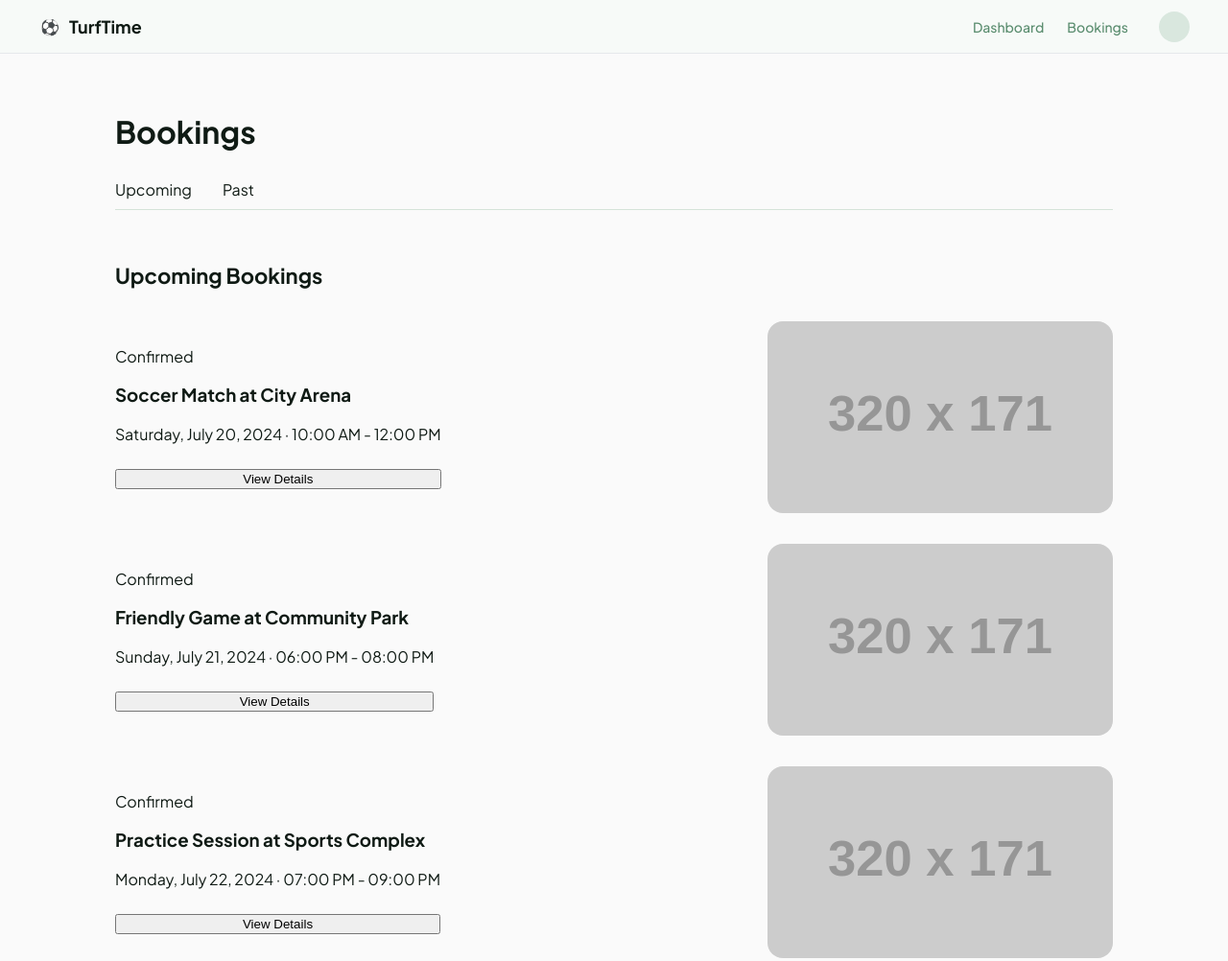
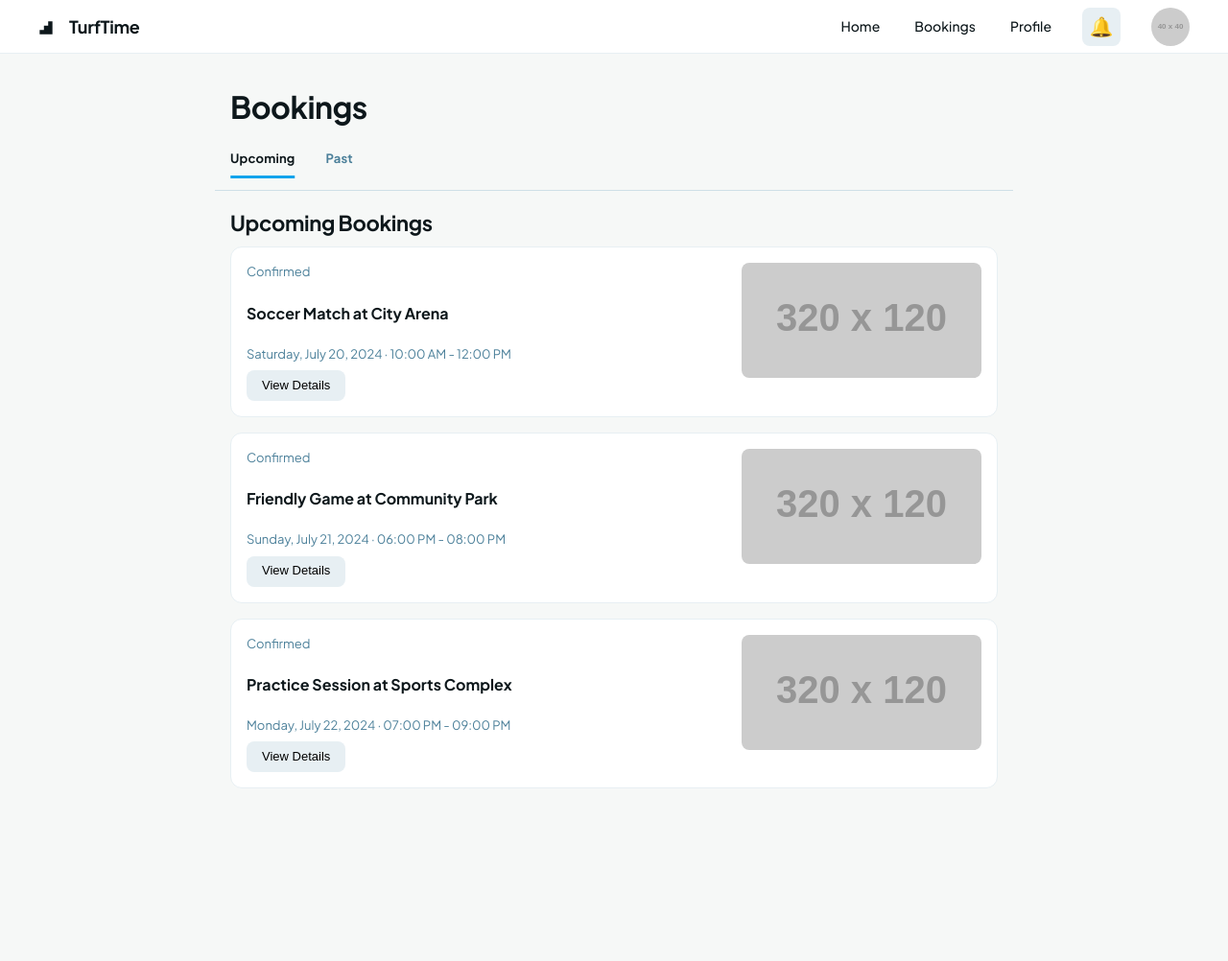
Before and after one commit to Sumeet2108/turf-app, a plain HTML site: page Mybookings.html in a window 1280 px wide. Shown: the whole page at 96% size. After the commit the page ends 858 px from the top, so only its background shows below. Drawn offline with Linux system fonts and the light colour scheme; placeholder pictures from the web are drawn by us.

Commit message:
did minor changes to the designs and added a new page for my bookings.

```diff
--- a/Mybookings.html
+++ b/Mybookings.html
@@ -2,23 +2,25 @@
 <html lang="en">
 <head>
   <meta charset="UTF-8" />
-  <title>Bookings – TurfTime</title>
+  <title>My Bookings – TurfTime</title>
   <meta name="viewport" content="width=device-width, initial-scale=1" />
   <link href="https://fonts.googleapis.com/css2?family=Plus+Jakarta+Sans:wght@400;500;600;700&display=swap" rel="stylesheet" />
   <style>
     :root {
-      --bg-page: #fafafa;
-      --text-main: #0f1a14;
-      --text-muted: #598c6e;
-      --accent-blue: #12a3ed;
-      --tag-bg: #e8f2ed;
-      --border-soft: #d4e3d9;
+      --bg-page: #f6f8f7;
+      --text-main: #0d171b;
+      --text-muted: #4c809a;
+      --border-light: #e7eff3;
+      --border-tab: #cfdfe7;
+      --bg-light: #e7eff3;
+      --accent-blue: #13a4ec;
     }
+
     * { box-sizing: border-box; }
 
     body {
       margin: 0;
-      font-family: "Plus Jakarta Sans", system-ui, sans-serif;
+      font-family: "Plus Jakarta Sans", Inter, "Noto Sans", sans-serif;
       background: var(--bg-page);
       color: var(--text-main);
     }
@@ -26,38 +28,31 @@
     /* NAVBAR */
     .navbar {
       height: 56px;
-      padding: 0px 40px;
+      padding: 12px 40px;
       display: flex;
       justify-content: space-between;
       align-items: center;
-      background: #f7faf8;
-      border-bottom: 1px solid #e5e8eb;
+      background: white;
+      border-bottom: 1px solid var(--border-light);
     }
     .nav-left {
       display: flex;
       align-items: center;
       gap: 16px;
     }
-    .nav-logo {
-      display: flex;
-      align-items: center;
-      gap: 8px;
+    .nav-logo-icon {
+      width: 16px;
+      height: 16px;
     }
-    .nav-logo-icon {
-      width: 24px;
-      height: 24px;
-      background: var(--accent-green);
-      border-radius: 6px;
-      display: flex;
-      align-items: center;
-      justify-content: center;
-      font-size: 16px;
-      color: white;
-      font-weight: 700;
+    .nav-logo-icon svg {
+      width: 100%;
+      height: 100%;
     }
     .nav-brand {
       font-size: 18px;
       font-weight: 700;
+      line-height: 1;
+      letter-spacing: -0.015em;
     }
     .nav-right {
       display: flex;
@@ -68,207 +63,284 @@
     }
     .nav-links {
       display: flex;
-      gap: 24px;
+      gap: 36px;
       font-size: 14px;
       font-weight: 500;
+      line-height: 1.4;
     }
     .nav-links a {
+      color: var(--text-main);
       text-decoration: none;
-      color: var(--text-muted);
-      transition: color 0.2s;
     }
-    .nav-links a:hover,
-    .nav-links a.active {
-      color:  #21c45d;
+    .nav-bell {
+      width: 40px;
+      height: 40px;
+      border-radius: 8px;
+      background: var(--bg-light);
+      border: none;
+      cursor: pointer;
+      display: flex;
+      align-items: center;
+      justify-content: center;
+      font-size: 20px;
+      padding: 0;
     }
     .nav-avatar {
-      width: 32px;
-      height: 32px;
+      width: 40px;
+      height: 40px;
       border-radius: 50%;
-      background: #d9e7de;
-      cursor: pointer;
+      background-image: url('https://placehold.co/40x40');
+      background-size: cover;
     }
 
-    .nav-avatar:hover {
-      border: 1px solid #21c45d;
-    }
-
-/* Page wrapper: center everything */
+    /* PAGE LAYOUT */
     .page {
       display: flex;
       justify-content: center;
-  padding: 40px 0 60px;
+      padding: 20px 0;
+      min-height: calc(100vh - 56px);
+    }
+    .page-inner {
+      width: 100%;
+      max-width: 960px;
+      padding: 0 64px;
     }
 
-/* Main column centered with fixed max width */
-.page-inner {
-  width: 100%;
-  max-width: 1200px;      /* wide but centered */
-  margin: 0 auto;
-  padding: 0 80px;        /* side breathing room */
-}
-
-/* Title */
-.page-title {
-  padding: 0 0 8px;
-  font-size: 32px;
-  font-weight: 700;
-}
-
-/* Tabs and heading */
-.tabs {
-  padding-bottom: 12px;
-}
-.tabs-inner {
-  display: flex;
-  gap: 32px;
-  border-bottom: 1px solid var(--border-soft);
-  padding: 0 0 10px;        /* align with title */
-}
-.section-heading {
-  padding: 24px 0 16px;
-  font-size: 22px;
-  font-weight: 700;
-}
-
-/* Card layout: text left, image right, all inside centered column */
-.cards {
-  padding: 0 0 8px;
-}
-
-.booking-card {
+    /* PAGE HEADER */
+    .page-header {
+      padding: 16px;
       display: flex;
       justify-content: space-between;
       align-items: center;
-  margin-bottom: 32px;
+      flex-wrap: wrap;
+      gap: 12px;
+    }
+    .page-title {
+      font-size: 32px;
+      font-weight: 700;
+      letter-spacing: -0.015em;
+      line-height: 1.2;
+      margin: 0;
+      min-width: 288px;
     }
 
-.booking-card-content {
-  max-width: 520px;       /* keeps text column narrow */
+    /* TABS */
+    .tabs {
+      padding: 0 16px 12px;
+      border-bottom: 1px solid var(--border-tab);
+    }
+    .tab-list {
+      display: flex;
+      gap: 32px;
+    }
+    .tab {
       display: flex;
       flex-direction: column;
-  gap: 10px;
+      align-items: center;
+      padding: 12px 0;
+      position: relative;
+      color: var(--text-muted);
+      font-size: 13px;
+      font-weight: 700;
+      letter-spacing: 0.015em;
+      line-height: 1.2;
+      text-decoration: none;
+    }
+    .tab.active {
+      color: var(--text-main);
+    }
+    .tab.active::after {
+      content: '';
+      position: absolute;
+      bottom: 0;
+      left: 50%;
+      transform: translateX(-50%);
+      width: 100%;
+      height: 3px;
+      background: var(--accent-blue);
     }
 
-.booking-card-image {
-  width: 360px;
-  height: 200px;
-  border-radius: 16px;
-  object-fit: cover;
+    /* SECTION HEADER */
+    .section-header {
+      padding: 20px 16px 12px;
+      font-size: 22px;
+      font-weight: 700;
+      letter-spacing: -0.015em;
+      line-height: 1.2;
     }
 
-/* Responsive */
-@media (max-width: 1100px) {
+    /* BOOKING CARDS */
+    .booking-grid {
+      padding: 0 16px;
+    }
+    .booking-card {
+      display: flex;
+      align-items: stretch;
+      justify-content: space-between;
+      gap: 16px;
+      padding: 16px;
+      border-radius: 12px;
+      background: white;
+      border: 1px solid var(--border-light);
+      margin-bottom: 16px;
+    }
+    .booking-content {
+      flex: 2;
+      display: flex;
+      flex-direction: column;
+      gap: 8px;
+    }
+    .booking-status {
+      font-size: 13px;
+      color: var(--text-muted);
+      font-weight: 400;
+      line-height: 1.4;
+    }
+    .booking-title {
+      font-size: 16px;
+      font-weight: 700;
+      line-height: 1.2;
+    }
+    .booking-details {
+      font-size: 13px;
+      color: var(--text-muted);
+      font-weight: 400;
+      line-height: 1.4;
+    }
+    .booking-btn {
+      height: 32px;
+      padding: 0 16px;
+      border-radius: 8px;
+      background: var(--bg-light);
+      border: none;
+      font-size: 13px;
+      font-weight: 500;
+      line-height: 1.4;
+      cursor: pointer;
+      align-self: flex-start;
+      display: flex;
+      align-items: center;
+      justify-content: center;
+      white-space: nowrap;
+    }
+    .booking-btn:hover {
+      background: #d9e7de;
+    }
+    .booking-image {
+      flex: 1;
+      width: 100%;
+      height: 120px;
+      background-size: cover;
+      background-position: center;
+      border-radius: 8px;
+    }
+
+    @media (max-width: 1024px) {
       .page-inner {
-    padding: 0 24px;
+        padding: 0 40px;
+      }
+    }
+
+    @media (max-width: 768px) {
+      .page-inner {
+        padding: 0 20px;
+      }
+      .nav-links {
+        display: none;
+      }
+      .page-header {
+        justify-content: flex-start;
       }
       .booking-card {
         flex-direction: column;
-    align-items: flex-start;
       }
-  .booking-card-image {
-    width: 100%;
-    height: auto;
-    margin-top: 12px;
+      .booking-image {
+        order: -1;
+        height: 160px;
       }
     }
-
-
   </style>
 </head>
 <body>
   <!-- NAVBAR -->
   <header class="navbar">
     <div class="nav-left">
-      <div class="nav-logo">
-        <div class="nav-logo-icon">⚽</div>
+      <div class="nav-logo-icon">
+        <svg viewBox="0 0 48 48" fill="none">
+          <path d="M44 4H30.6666V17.3334H17.3334V30.6666H4V44H44V4Z" fill="currentColor"/>
+        </svg>
+      </div>
       <div class="nav-brand">TurfTime</div>
-      </div>
     </div>
     <div class="nav-right">
       <nav class="nav-links">
-        <a href="home2.html">Dashboard</a>
-        <a href="Mybookings.html">Bookings</a>
-        <!-- <a href="#" class="active">Profile</a> -->
+        <a href="home2.html">Home</a>
+        <a href="#" class="active">Bookings</a>
+        <a href="profile-settings.html">Profile</a>
       </nav>
-      <a href="profile2.html" class="nav-avatar"></a>
+      <button class="nav-bell" title="Notifications">🔔</button>
+      <div class="nav-avatar"></div>
     </div>
   </header>
 
-  <!-- Content -->
+  <!-- PAGE -->
   <main class="page">
     <div class="page-inner">
+      <div class="page-panel">
+        <!-- PAGE HEADER -->
+        <header class="page-header">
           <h1 class="page-title">Bookings</h1>
+        </header>
 
-      <!-- Tabs -->
-      <section class="tabs">
-        <div class="tabs-inner">
-          <div class="tab tab--active">Upcoming</div>
-          <div class="tab tab--muted">Past</div>
+        <!-- TABS -->
+        <nav class="tabs">
+          <div class="tab-list">
+            <a href="#" class="tab active">Upcoming</a>
+            <a href="#" class="tab">Past</a>
           </div>
-      </section>
+        </nav>
 
-      <h2 class="section-heading">Upcoming Bookings</h2>
+        <!-- SECTION HEADER -->
+        <header class="section-header">
+          Upcoming Bookings
+        </header>
 
-      <!-- Booking cards -->
-      <section class="cards">
-        <!-- Card 1 -->
+        <!-- BOOKING CARDS -->
+        <div class="booking-grid">
+          <!-- Booking 1 -->
           <article class="booking-card">
-          <div class="booking-card-content">
-            <div class="booking-card-text">
-              <span class="status">Confirmed</span>
+            <div class="booking-content">
+              <div class="booking-status">Confirmed</div>
               <h3 class="booking-title">Soccer Match at City Arena</h3>
-              <p class="booking-meta">
-                Saturday, July 20, 2024 · 10:00 AM - 12:00 PM
-              </p>
+              <div class="booking-details">Saturday, July 20, 2024 · 10:00 AM - 12:00 PM</div>
+              <button class="booking-btn">View Details</button>
             </div>
-            <button class="card-button">View Details</button>
-          </div>
-          <img
-            src="https://placehold.co/320x171"
-            alt="City Arena"
-            class="booking-card-image"
-          />
+            <div class="booking-image" style="background-image: url('https://placehold.co/320x120?text=Stadium')"></div>
           </article>
 
-        <!-- Card 2 -->
+          <!-- Booking 2 -->
           <article class="booking-card">
-          <div class="booking-card-content">
-            <div class="booking-card-text">
-              <span class="status">Confirmed</span>
+            <div class="booking-content">
+              <div class="booking-status">Confirmed</div>
               <h3 class="booking-title">Friendly Game at Community Park</h3>
-              <p class="booking-meta">
-                Sunday, July 21, 2024 · 06:00 PM - 08:00 PM
-              </p>
+              <div class="booking-details">Sunday, July 21, 2024 · 06:00 PM - 08:00 PM</div>
+              <button class="booking-btn">View Details</button>
             </div>
-            <button class="card-button">View Details</button>
-          </div>
-          <img
-            src="https://placehold.co/320x171"
-            alt="Community Park"
-            class="booking-card-image"
-          />
+            <div class="booking-image" style="background-image: url('https://placehold.co/320x120?text=Park')"></div>
           </article>
 
-        <!-- Card 3 -->
+          <!-- Booking 3 -->
           <article class="booking-card">
-          <div class="booking-card-content">
-            <div class="booking-card-text">
-              <span class="status">Confirmed</span>
+            <div class="booking-content">
+              <div class="booking-status">Confirmed</div>
               <h3 class="booking-title">Practice Session at Sports Complex</h3>
-              <p class="booking-meta">
-                Monday, July 22, 2024 · 07:00 PM - 09:00 PM
-              </p>
+              <div class="booking-details">Monday, July 22, 2024 · 07:00 PM - 09:00 PM</div>
+              <button class="booking-btn">View Details</button>
             </div>
-            <button class="card-button">View Details</button>
+            <div class="booking-image" style="background-image: url('https://placehold.co/320x120?text=Complex')"></div>
+          </article>
         </div>
-          <img
-            src="https://placehold.co/320x171"
-            alt="Sports Complex"
-            class="booking-card-image"
-          />
-        </article>
-      </section>
+      </div>
     </div>
   </main>
 </body>
```
Also changed, not shown: bookingConfirmation.html (+5 -4 lines), index.html (+13 -0 lines), mybookings2.html (added, +128 -0 lines). Lines whose indentation alone changed are shown as unchanged.
